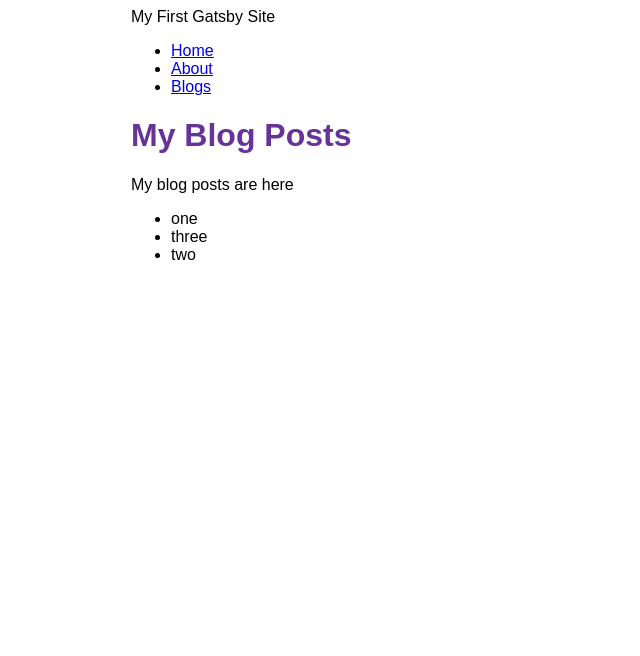
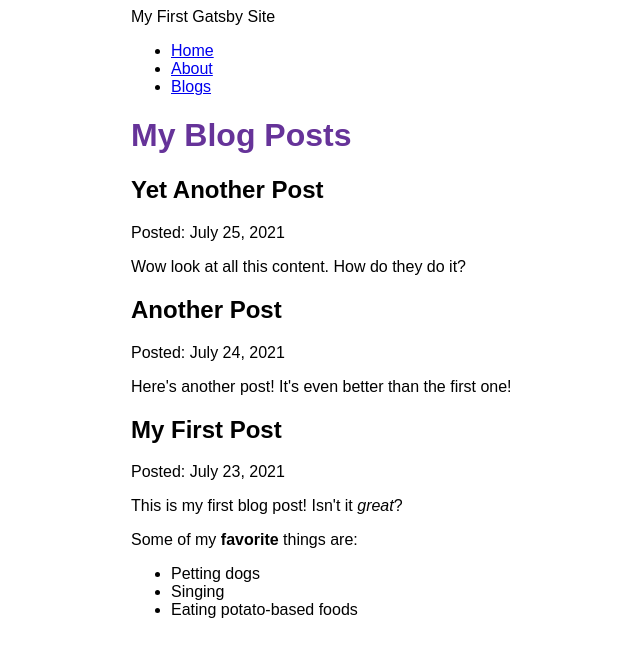
Before and after one commit to unitALG/my-first-gatsby-site, a Gatsby site: page /blog in a window 1280 px wide. Shown: the whole page, without its empty margins (259-899 px from the left). Built offline with nearby package versions, Linux system fonts and the light colour scheme; Gatsby itself is replaced by a stand-in of ours.

Commit message:
Finished Gatsby Tutorial Part 5

```diff
--- a/blog/one.mdx
+++ b/blog/one.mdx
@@ -1 +1,12 @@
-# One
+---
+title: "My First Post"
+date: "2021-07-23"
+---
+
+This is my first blog post! Isn't it *great*?
+
+Some of my **favorite** things are:
+
+* Petting dogs
+* Singing
+* Eating potato-based foods
--- a/blog/three.mdx
+++ b/blog/three.mdx
@@ -1 +1,6 @@
-# Three
+---
+title: "Yet Another Post"
+date: "2021-07-25"
+---
+
+Wow look at all this content. How do they do it?
--- a/blog/two.mdx
+++ b/blog/two.mdx
@@ -1 +1,6 @@
-# Two
+---
+title: "Another Post"
+date: "2021-07-24"
+---
+
+Here's another post! It's even better than the first one!
--- a/gatsby-config.js
+++ b/gatsby-config.js
@@ -7,11 +7,12 @@ module.exports = {
     "gatsby-plugin-image",
     "gatsby-plugin-sharp",
     {
-      resolve: "gatsby-source-filesystem",
-      options: {
-        name: `blog`,
-        path: `${__dirname}/blog`,
-      }
+        resolve: "gatsby-source-filesystem",
+        options: {
+            name: `blog`,
+            path: `${__dirname}/blog`
+        }
     },
-  ],
+    "gatsby-plugin-mdx"
+  ]
 };
--- a/package.json
+++ b/package.json
@@ -15,9 +15,12 @@
     "clean": "gatsby clean"
   },
   "dependencies": {
+    "@mdx-js/mdx": "^1.6.22",
+    "@mdx-js/react": "^1.6.22",
     "browserslist": "^4.17.1",
     "gatsby": "^3.14.0",
     "gatsby-plugin-image": "^1.14.0",
+    "gatsby-plugin-mdx": "^2.14.0",
     "gatsby-plugin-sharp": "^3.14.0",
     "gatsby-source-filesystem": "^3.14.0",
     "glob-parent": "^6.0.1",
--- a/src/pages/blog.js
+++ b/src/pages/blog.js
@@ -1,29 +1,36 @@
 import * as React from 'react'
 import { graphql } from 'gatsby'
+import { MDXRenderer } from 'gatsby-plugin-mdx'
 import Layout from '../components/layout'
 
 const BlogPage = ({ data }) => {
   return (
     <Layout pageTitle="My Blog Posts">
-      <p>My blog posts are here</p>
-      <ul>
       {
-        data.allFile.nodes.map(node => (
-          <li key={node.name}>
-            {node.name}
-          </li>
+        data.allMdx.nodes.map((node) => (
+          <article key={node.id}>
+            <h2>{node.frontmatter.title}</h2>
+            <p>Posted: {node.frontmatter.date}</p>
+            <MDXRenderer>
+              {node.body}
+            </MDXRenderer>
+          </article>
         ))
       }
-      </ul>
     </Layout>
   )
 }
 
 export const query = graphql`
   query {
-    allFile {
+    allMdx(sort: {fields: frontmatter___date, order: DESC}) {
       nodes {
-        name
+        frontmatter {
+          title
+          date(formatString: "MMMM DD, YYYY")
+        }
+        id
+        body
       }
     }
   }
```
Also changed, not shown: 1 other file.
